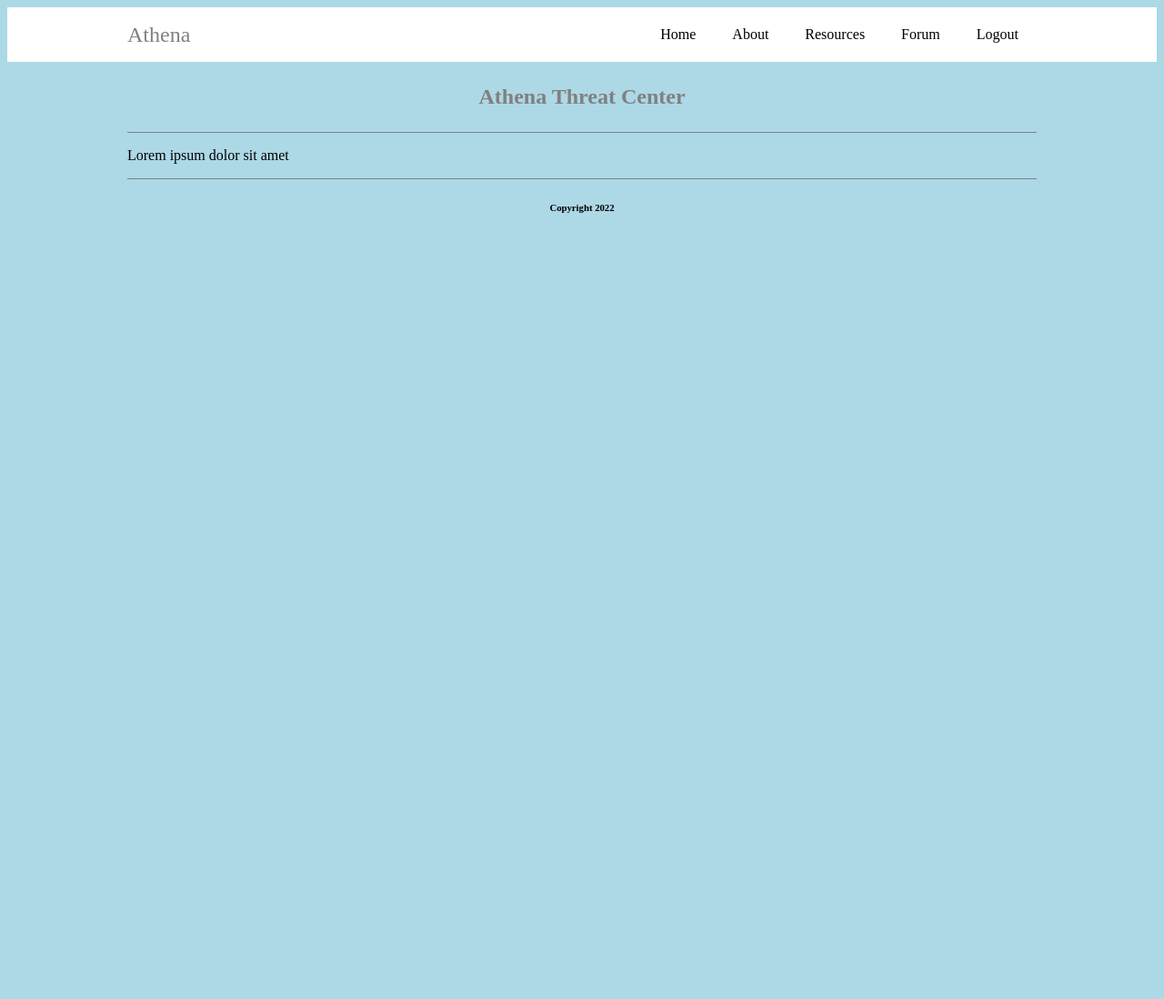
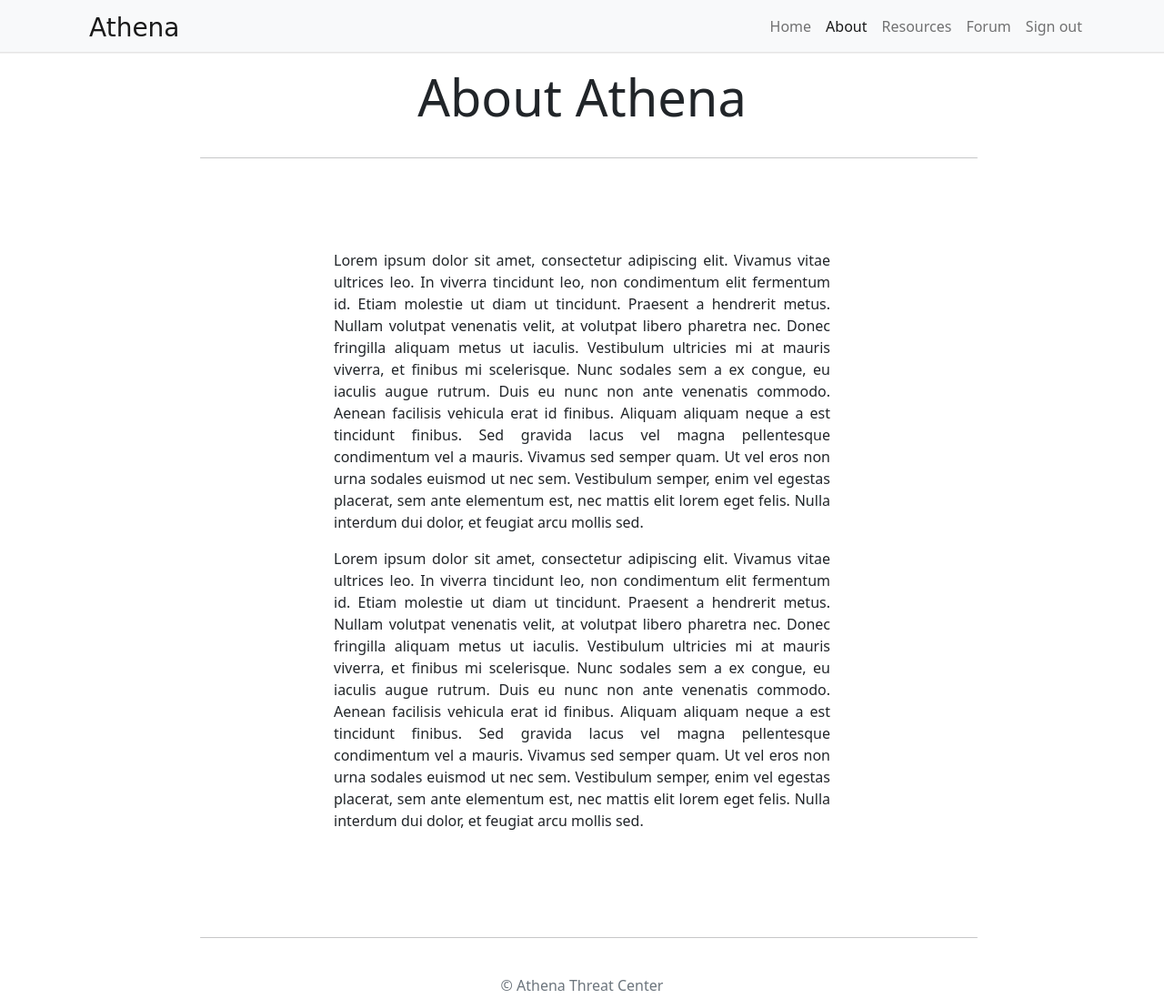
Before and after one commit to ArkaanTHK/Kelompok-12, a plain HTML site: page src/about-page.html in a window 1280 px wide. Shown: the whole page at 91% size. Before the commit the page ends 800 px from the top, so only its background shows below. Drawn offline with nearby package versions, Linux system fonts and the light colour scheme; a web font is replaced by a local one.

Commit message:
Remake about page and fix landing page

```diff
--- a/src/about-page.css
+++ b/src/about-page.css
@@ -1,51 +1,67 @@
-body {
-    background-color: lightblue;
+/* Navbar */
+.navbar-brand {
+    font-family:Gugi, cursive;
+    margin-top: 5px;
+    font-size: 28px;
 }
-.navtop {
-    background-color: white;
-    height: 60px;
-    width: 100%;
-    border: 0;
+.navbar {
+    background-color: #fff;
+    border-bottom: 1px solid #e5e5e5;
+    border-radius: 0;
+    box-shadow: 0 1px 0 rgba(0, 0, 0, 0.05);
+    margin-bottom: 0;
+    padding: 0;
+    position: relative;
+    z-index: 1030;
 }
-.navtop div {
-    display: flex;
+/* End of Navbar Config's */
+
+/* Line to divide Section's */
+hr.rounded{
+    margin-top: -100px;
+    margin-bottom: 100px;
+    width: 75%;
+    margin-left: 150px;
+    height: auto;
+}
+
+hr.rounded-2{
+    margin-top: 100px;
+    margin-bottom: 25px;
+    width: 75%;
+    margin-left: 150px;
+    height: auto;
+}
+/* End of Line to divide Section's */
+
+
+/* Jumbotron Config's */
+.jumbotron{
+    background-color: #fff;
+    margin-top: 15px;
+    width: auto;
+    height: 200px;
+    text-align: center;
+}
+
+.athena{
     margin: 0 auto;
-    width: 1000px;
-    height: 100%;
+    width: 50%;
+    height: auto;
+    text-align: center;
 }
-.navtop div h1, .navtop div a {
-    display: inline-flex;
-    align-items: center;
+.col-md-6{
+    margin: 0 auto;
+    width: 50%;
+    height: auto;
+    text-align: justify;
 }
-.navtop div h1 {
-    flex: 1;
-    font-size: 24px;
-    padding: 0;
-    margin: 0;
-    color: gray;
-    font-weight: normal;
+/* End of Jumbotron Config's */
+/* Footer */
+.footer{
+    background-color: #fff;
+    margin-top: 15px;
+    width: auto;
+    height: 100px;
+    text-align: center;
 }
-.navtop div a {
-    padding: 0 20px;
-    text-decoration: none;
-    color: black;
-    font-weight: normal;
-}
-.content {
-    width: 1000px;
-    margin: 0 auto;
-}
-.content h2 {
-    margin: 0;
-    padding: 25px 0;
-    text-align: center;
-    border-bottom: 1px solid gray;
-    color: gray;
-}
-.content h6 {
-    margin: 0;
-    padding: 25px 0;
-    text-align: center;
-    color: black;
-    border-top: 1px solid gray;
-}
--- a/src/about-page.html
+++ b/src/about-page.html
@@ -1,24 +1,67 @@
 <!DOCTYPE html>
 <head>
-    <meta charset="UTF-8">
-    <meta name="viewport" content="width=device-width, initial-scale=1.0">
-    <title>Athena Threat Center - About</title>
+    <!-- Required meta tags -->
+    <meta charset="utf-8">
+    <meta name="viewport" content="width=device-width, initial-scale=1">
+
+    <!-- Bootstrap CSS -->
+    <link rel="stylesheet" href="https://cdn.jsdelivr.net/npm/bootstrap@5.2.0-beta1/dist/css/bootstrap.rtl.min.css" integrity="sha384-dc2NSrAXbAkjrdm9IYrX10fQq9SDG6Vjz7nQVKdKcJl3pC+k37e7qJR5MVSCS+wR" crossorigin="anonymous">
+    <title>Athena Threat Center</title>
+    <!-- CSS -->
     <link rel="stylesheet" type="text/css" href="about-page.css">
+
+    <!-- Fonts -->
+    <link href="https://fonts.googleapis.com/css?family=Gugi&display=swap" rel="stylesheet">
 </head>
 <body>
-    <nav class="navtop">
-        <div>
-            <h1>Athena</h1>
-            <a href="index.html">Home</a>
-            <a href="about-page.html">About</a>
-            <a href="">Resources</a>
-            <a href="">Forum</a>
-            <a href="login-page.html">Logout</a>
+    <!--Bootstrap Bundle with Popper -->
+    <script src="https://cdn.jsdelivr.net/npm/bootstrap@5.2.0-beta1/dist/js/bootstrap.bundle.min.js" integrity="sha384-pprn3073KE6tl6bjs2QrFaJGz5/SUsLqktiwsUTF55Jfv3qYSDhgCecCxMW52nD2" crossorigin="anonymous"></script>
+
+    <!-- Navbar -->
+    <nav class="navbar navbar-expand-lg bg-light">
+        <div class="container">
+            <a class="navbar-brand" href="#">Athena</a>
+            <button class="navbar-toggler" type="button" data-bs-toggle="collapse" data-bs-target="#navbarNavAltMarkup" aria-controls="navbarNavAltMarkup" aria-expanded="false" aria-label="Toggle navigation">
+            <span class="navbar-toggler-icon"></span>
+            </button>
+            <div class="collapse navbar-collapse" id="navbarNavAltMarkup">
+                <div class="navbar-nav me-auto">
+                    <a class="nav-link" href="#">Home</a>
+                    <a class="nav-link active" aria-current="page" href="#">About</a>
+                    <a class="nav-link" href="#">Resources</a>
+                    <a class="nav-link" href="#">Forum</a>
+                    <a class="nav-link" href="#">Sign out</a>
+                </div>
+            </div>
         </div>
-    </nav>
-    <div class="content">
-        <h2>Athena Threat Center</h2>
-        <p>Lorem ipsum dolor sit amet</p>
-        <h6>Copyright 2022</h6>
+  </nav>
+
+    <!-- Main Content -->
+    <div class="jumbotron jumbotron-fluid">
+        <div class="container">
+          <h1 class="display-4 athena">About Athena</h1>
+        </div>
     </div>
+
+
+    <!-- Make About Us Content -->
+    <div class="container">
+        <div class="row">
+            <hr class="rounded"></hr>
+            <div class="col-md-6">
+                <p>Lorem ipsum dolor sit amet, consectetur adipiscing elit. Vivamus vitae ultrices leo. In viverra tincidunt leo, non condimentum elit fermentum id. Etiam molestie ut diam ut tincidunt. Praesent a hendrerit metus. Nullam volutpat venenatis velit, at volutpat libero pharetra nec. Donec fringilla aliquam metus ut iaculis. Vestibulum ultricies mi at mauris viverra, et finibus mi scelerisque. Nunc sodales sem a ex congue, eu iaculis augue rutrum. Duis eu nunc non ante venenatis commodo. Aenean facilisis vehicula erat id finibus. Aliquam aliquam neque a est tincidunt finibus. Sed gravida lacus vel magna pellentesque condimentum vel a mauris. Vivamus sed semper quam. Ut vel eros non urna sodales euismod ut nec sem. Vestibulum semper, enim vel egestas placerat, sem ante elementum est, nec mattis elit lorem eget felis. Nulla interdum dui dolor, et feugiat arcu mollis sed. </p>
+                <p>Lorem ipsum dolor sit amet, consectetur adipiscing elit. Vivamus vitae ultrices leo. In viverra tincidunt leo, non condimentum elit fermentum id. Etiam molestie ut diam ut tincidunt. Praesent a hendrerit metus. Nullam volutpat venenatis velit, at volutpat libero pharetra nec. Donec fringilla aliquam metus ut iaculis. Vestibulum ultricies mi at mauris viverra, et finibus mi scelerisque. Nunc sodales sem a ex congue, eu iaculis augue rutrum. Duis eu nunc non ante venenatis commodo. Aenean facilisis vehicula erat id finibus. Aliquam aliquam neque a est tincidunt finibus. Sed gravida lacus vel magna pellentesque condimentum vel a mauris. Vivamus sed semper quam. Ut vel eros non urna sodales euismod ut nec sem. Vestibulum semper, enim vel egestas placerat, sem ante elementum est, nec mattis elit lorem eget felis. Nulla interdum dui dolor, et feugiat arcu mollis sed. </p>
+            </div>
+            <hr class="rounded-2"></hr>
+        </div>
+    </div>
+
+
+
+    <!-- Footer -->
+    <footer class="footer">
+        <div class="container">
+            <span class="text-muted">&copy; Athena Threat Center</span>
+        </div>
+    </footer>
 </body>
--- a/src/index.css
+++ b/src/index.css
@@ -46,5 +46,6 @@
 
 .cards{
     margin-top: 150px;
+}
 
-}
+/* End of Cards Config */
```
Also changed, not shown: src/index.html (+1 -4 lines).
